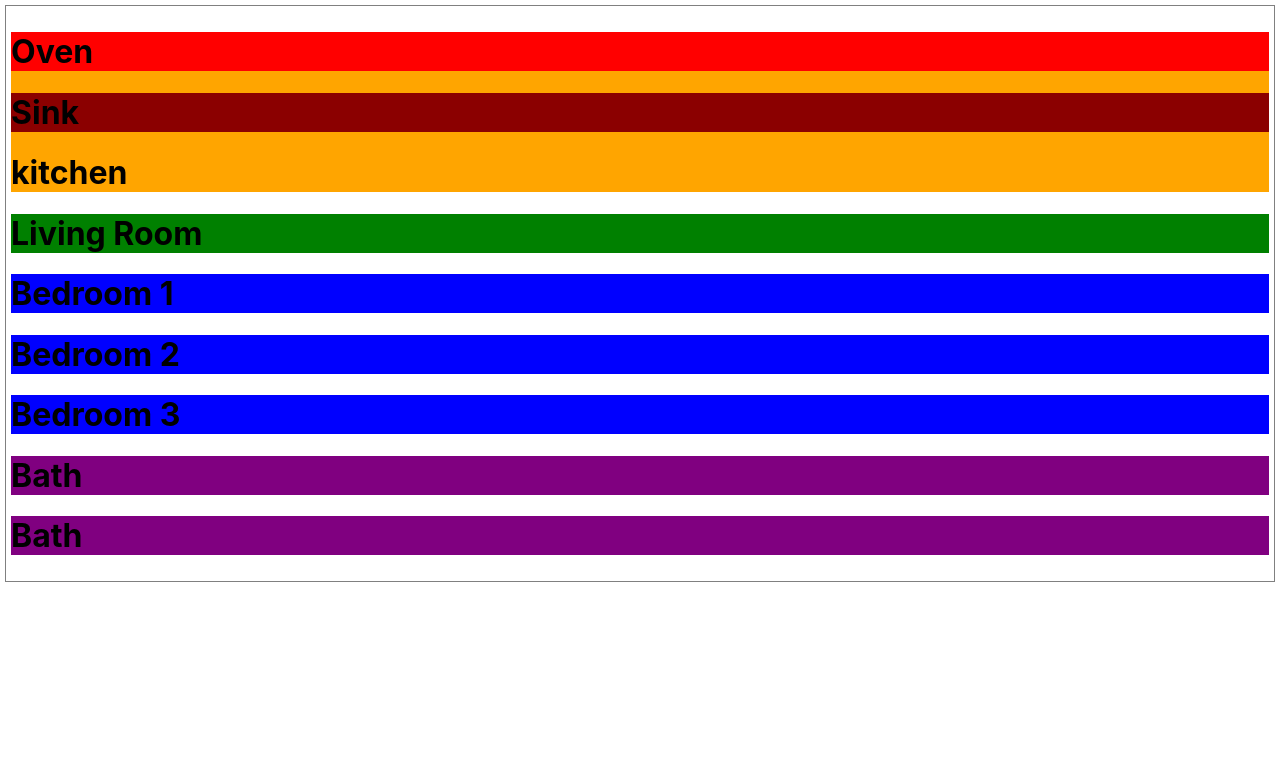
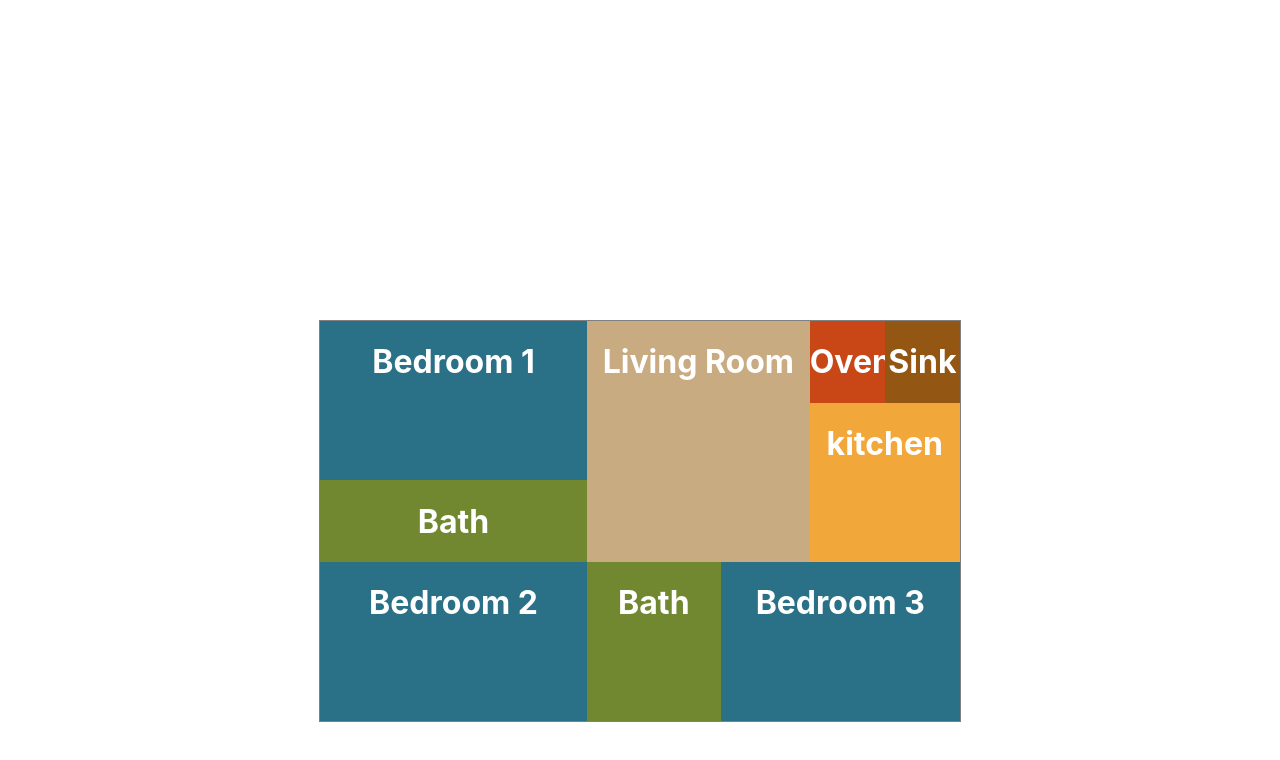
Before and after one commit to Jeremyhaglerr/floorplan-lab, a React (Create React App) app: page / in a window 1280 px wide. Shown: the top 760 px of the page. Built offline with nearby package versions, Linux system fonts and the light colour scheme.

Commit message:
add rules for styling similarly to lab example

```diff
--- a/src/App.css
+++ b/src/App.css
@@ -1,31 +1,71 @@
+
+
 
 
   #floor-plan {
+    text-align: center;
+    color: white;
+    margin: 25% auto;
+    height: 50vh;
+    width: 50vw;
     border: 1px solid grey;
-    margin: 5px;
-    padding: 5px;
+    display: grid;
+    grid-template-columns: 3fr 1.5fr 1fr 1fr;
+    grid-template-rows: 3fr 1.5fr 3fr;
+    grid-template-areas:
+    "bed1 livingroom livingroom kitchen"
+    "fullBath livingroom livingroom kitchen"
+    "bed2 halfBath bed3 bed3";
   }
 
   #living-room{
-    background-color: green;
+    background-color: rgb(201,171,130);
+    grid-area: livingroom;
+  }
+
+  #kitchen{
+    background-color: rgb(242,167,59);
+    grid-area: kitchen;
+  }
+
+  #appliances {
+    display: flex;
+  }
+
+  #oven{
+    background-color: rgb(201,71,22);
+    width: 50%;
+  }
+
+  #sink{
+    background-color: rgb(147,86,19);
+    width: 50%
   }
 
   .bedroom {
-    background-color: blue;
+    background-color: rgb(42,113,136);
   }
 
-  #kitchen{
-    background-color: orange;
+  #bed-1 {
+    grid-area: bed1;
   }
 
-  #oven{
-    background-color: red;
+  #bed-2 {
+    grid-area: bed2;
   }
 
-  #sink{
-background-color: darkred;
+  #bed-3 {
+    grid-area: bed3;
   }
 
   .bath{
-background-color: purple;
+    background-color: rgb(114,136,48);
   }
+
+  #Full-bath {
+    grid-area: fullBath;
+  }
+
+  #Half-bath {
+    grid-area: halfBath;
+  }
```
